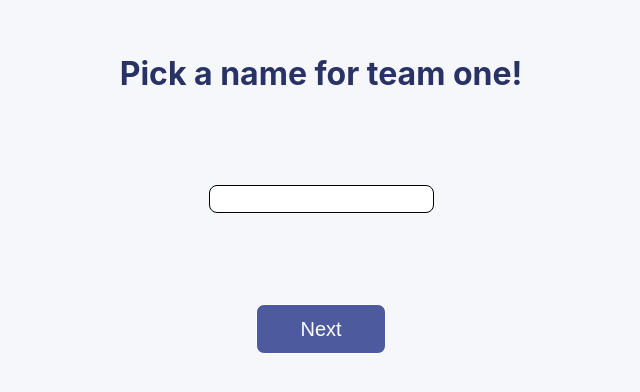
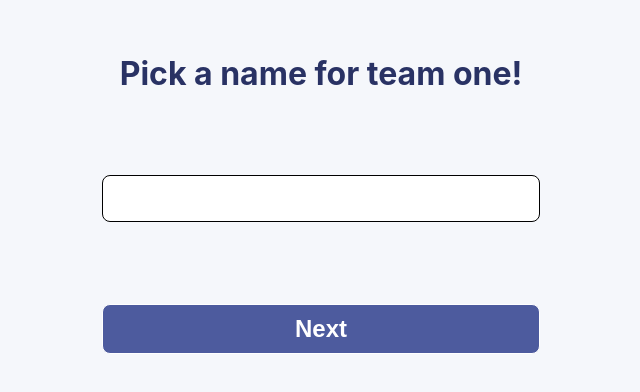
Before and after one commit to michael-j-coyne/trivia-battle, a React (Vite) app: page /Setup in a window 1280 px wide. Shown: the part 196-588 px from the top of the page, without its empty margins (319-959 px from the left). Built offline with nearby package versions, Linux system fonts and the light colour scheme.

Commit message:
Modify setup page css

```diff
--- a/src/App.css
+++ b/src/App.css
@@ -22,8 +22,9 @@
 }
 
 .text-input {
+  width: 100%;
   border-radius: 8px;
   border: 0.8px solid;
   padding: 4px 8px;
-  font-size: 1rem;
+  font-size: 2rem;
 }
--- a/src/pages/setup.css
+++ b/src/pages/setup.css
@@ -7,12 +7,14 @@
 }
 
 .setup__name-selector__button {
-  width: 130px;
+  width: 100%;
   height: 50px;
-  font-size: 1.25rem;
+  font-size: 1.5rem;
+  font-weight: 700;
 }
 
 .setup__next-back-container {
+  width: 100%;
   display: flex;
   gap: 10px;
 }
```
